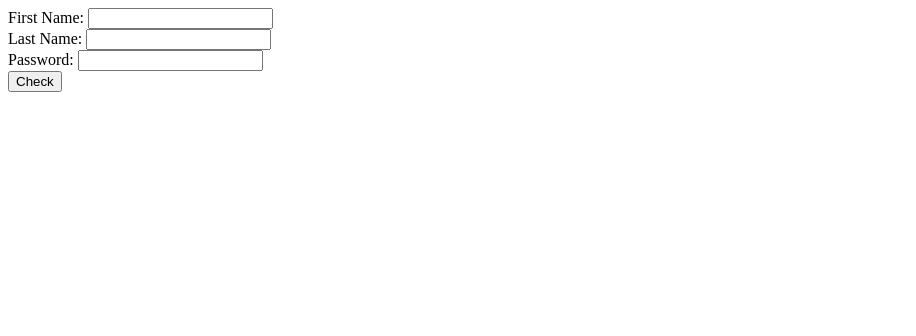
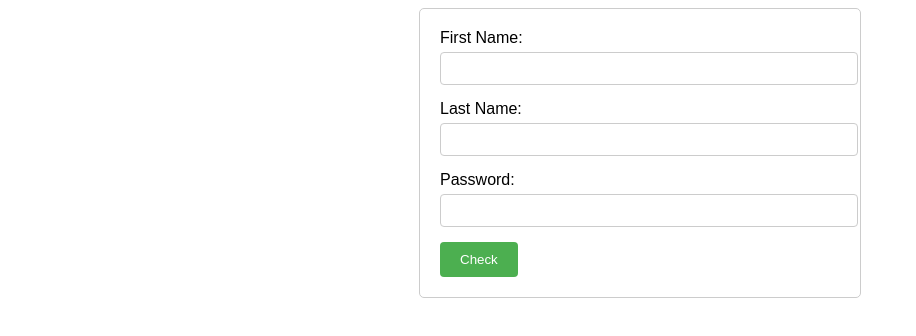
Before and after one commit to Cristian1225/Pasword-Validation, a plain HTML site: page index.html in a window 1280 px wide. Shown: the whole page, without its empty margins (0-916 px from the left). Drawn offline with Linux system fonts and the light colour scheme.

Commit message:
updated index

```diff
--- a/index.html
+++ b/index.html
@@ -2,6 +2,50 @@
 <html>
 <head>
   <title>Form Validation</title>
+  <style>
+    body {
+      font-family: Arial, sans-serif;
+    }
+
+    form {
+      max-width: 400px;
+      margin: 0 auto;
+      padding: 20px;
+      border: 1px solid #ccc;
+      border-radius: 5px;
+    }
+
+    label {
+      display: block;
+      margin-bottom: 5px;
+    }
+
+    input[type="text"],
+    input[type="password"] {
+      width: 100%;
+      padding: 8px;
+      margin-bottom: 15px;
+      border: 1px solid #ccc;
+      border-radius: 4px;
+    }
+
+    input[type="submit"] {
+      background-color: #4CAF50;
+      color: white;
+      padding: 10px 20px;
+      border: none;
+      border-radius: 4px;
+      cursor: pointer;
+    }
+
+    input[type="submit"]:hover {
+      background-color: #45a049;
+    }
+
+    .error {
+      color: red;
+    }
+  </style>
 </head>
 <body>
   <form onsubmit="return validateForm()">
@@ -47,6 +91,7 @@
         return false;
       }
 
+
       alert("All fields are valid!");
       return true;
     }
```
